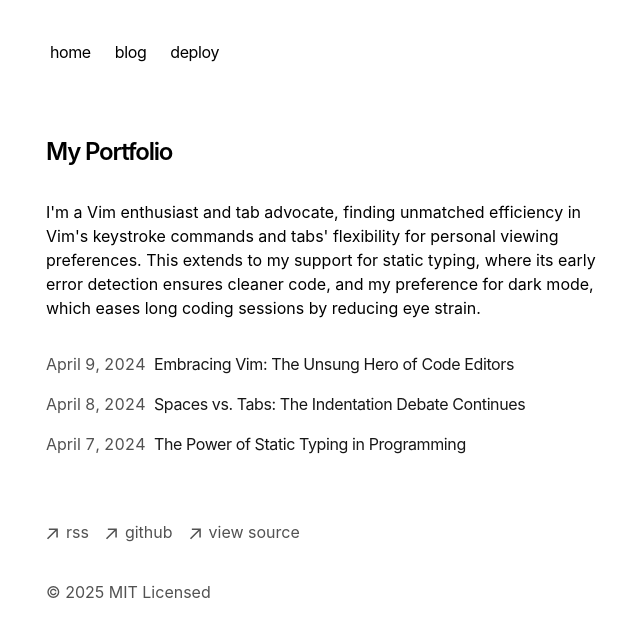
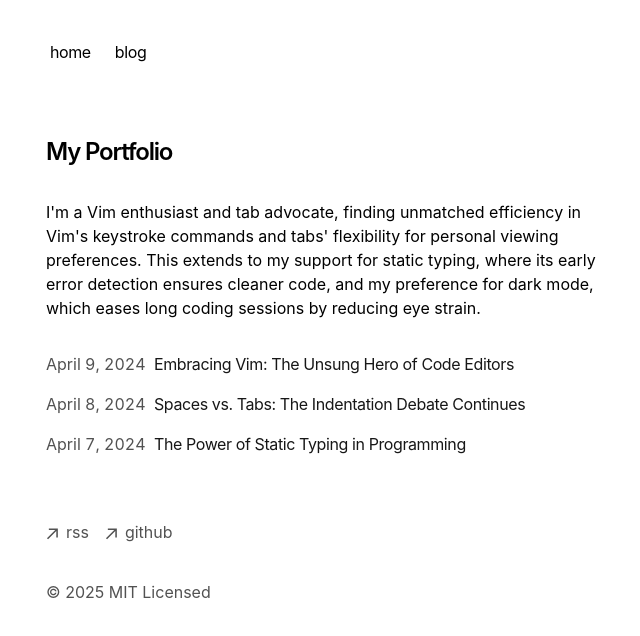
Before and after one commit to rdd6584/ai-blog, a Next.js app: page / in a window 1280 px wide. Shown: the top 636 px of the page, without its empty margins (306-946 px from the left). Built offline with nearby package versions, Linux system fonts and the light colour scheme.

Commit message:
레거시 코드 제거 Signed-off-by: rdd6584 <rdd573@naver.com>

```diff
--- a/app/components/footer.tsx
+++ b/app/components/footer.tsx
@@ -35,21 +35,10 @@ export default function Footer() {
             className="flex items-center transition-all hover:text-neutral-800 dark:hover:text-neutral-100"
             rel="noopener noreferrer"
             target="_blank"
-            href="https://github.com/vercel/next.js"
+            href="https://github.com/rdd6584/ai-blog"
           >
             <ArrowIcon />
             <p className="ml-2 h-7">github</p>
-          </a>
-        </li>
-        <li>
-          <a
-            className="flex items-center transition-all hover:text-neutral-800 dark:hover:text-neutral-100"
-            rel="noopener noreferrer"
-            target="_blank"
-            href="https://vercel.com/templates/next.js/portfolio-starter-kit"
-          >
-            <ArrowIcon />
-            <p className="ml-2 h-7">view source</p>
           </a>
         </li>
       </ul>
--- a/app/components/nav.tsx
+++ b/app/components/nav.tsx
@@ -6,9 +6,6 @@ const navItems = {
   },
   '/blog': {
     name: 'blog',
-  },
-  'https://vercel.com/templates/next.js/portfolio-starter-kit': {
-    name: 'deploy',
   },
 }
 
--- a/app/layout.tsx
+++ b/app/layout.tsx
@@ -11,15 +11,15 @@ import { baseUrl } from './sitemap'
 export const metadata: Metadata = {
   metadataBase: new URL(baseUrl),
   title: {
-    default: 'Next.js Portfolio Starter',
-    template: '%s | Next.js Portfolio Starter',
+    default: 'rdd6584의 블로그',
+    template: '%s | rdd6584의 블로그',
   },
-  description: 'This is my portfolio.',
+  description: 'rdd6584의 블로그',
   openGraph: {
-    title: 'My Portfolio',
-    description: 'This is my portfolio.',
+    title: 'rdd6584의 블로그',
+    description: 'rdd6584의 블로그',
     url: baseUrl,
-    siteName: 'My Portfolio',
+    siteName: 'rdd6584의 블로그',
     locale: 'en_US',
     type: 'website',
   },
--- a/app/rss/route.ts
+++ b/app/rss/route.ts
@@ -27,9 +27,9 @@ export async function GET() {
   const rssFeed = `<?xml version="1.0" encoding="UTF-8" ?>
   <rss version="2.0">
     <channel>
-        <title>My Portfolio</title>
+        <title>rdd6584의 블로그</title>
         <link>${baseUrl}</link>
-        <description>This is my portfolio RSS feed</description>
+        <description>rdd6584의 블로그 RSS feed</description>
         ${itemsXml}
     </channel>
   </rss>`
```
